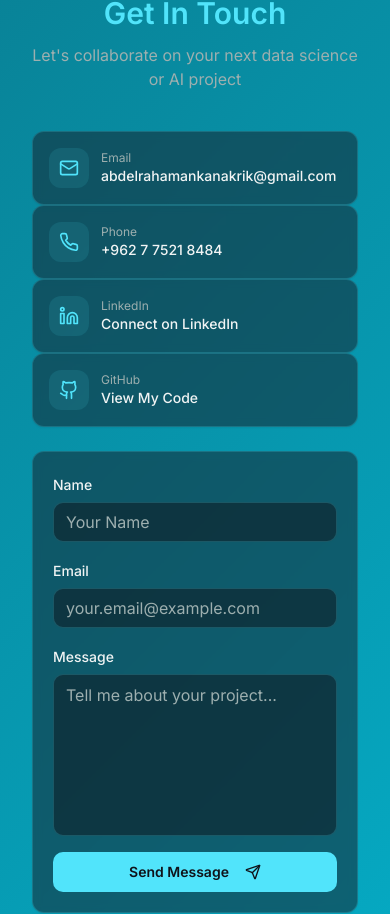
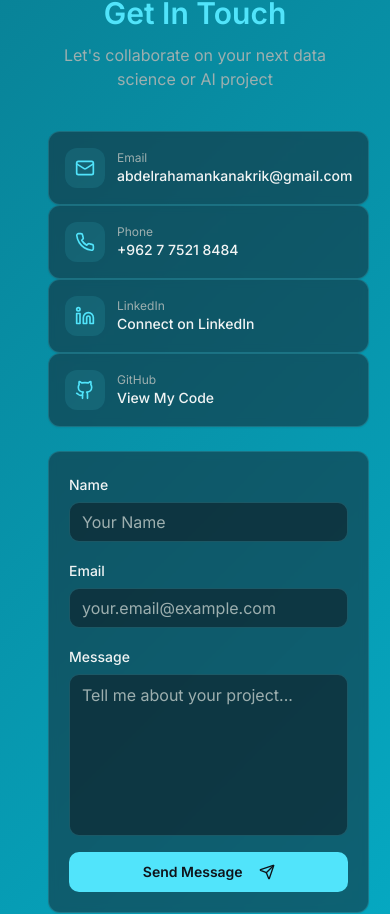
Before and after one commit to Abdelrahman-Kanakri/abdelrahman-kanakri-portfolio, a React (Vite) app: page / in a window 390 px wide. Shown: the part 9099-10013 px from the top of the page. Built offline with nearby package versions, Linux system fonts and the light colour scheme; the HTML template or start-up script is replaced by a standard one.

Commit message:
Fix mobile layout centering
Center contact cards and form on mobile view by adjusting layout properties.

```diff
--- a/src/components/Contact.tsx
+++ b/src/components/Contact.tsx
@@ -59,15 +59,15 @@ const Contact = memo(() => {
   }, []);
 
   return (
-    <section id="contact" className="py-12 sm:py-16 lg:py-20">
+    <section id="contact" className="py-12 sm:py-16 lg:py-20 px-4">
       <div className="container mx-auto max-w-6xl">
         <motion.div className="text-center mb-10 sm:mb-12 lg:mb-16 space-y-3 sm:space-y-4" initial={{ y: 20, opacity: 0 }} whileInView={{ y: 0, opacity: 1 }} viewport={{ once: true }} transition={{ duration: 0.5 }}>
           <h2 className="text-3xl sm:text-4xl lg:text-5xl font-bold text-gradient">Get In Touch</h2>
           <p className="text-base sm:text-lg text-muted-foreground max-w-2xl mx-auto">Let's collaborate on your next data science or AI project</p>
         </motion.div>
 
-        <div className="grid lg:grid-cols-5 gap-6 sm:gap-8 lg:gap-12">
-          <motion.div className="lg:col-span-2 space-y-4 sm:space-y-6 w-full mx-auto lg:mx-0 lg:max-w-none" initial={{ x: -30, opacity: 0 }} whileInView={{ x: 0, opacity: 1 }} viewport={{ once: true }} transition={{ duration: 0.5 }}>
+        <div className="grid lg:grid-cols-5 gap-6 sm:gap-8 lg:gap-12 place-items-center lg:place-items-start">
+          <motion.div className="lg:col-span-2 space-y-4 sm:space-y-6 w-full max-w-md" initial={{ x: -30, opacity: 0 }} whileInView={{ x: 0, opacity: 1 }} viewport={{ once: true }} transition={{ duration: 0.5 }}>
             {CONTACT_INFO.map((item, index) => {
               const Icon = item.icon;
               return (
@@ -101,7 +101,7 @@ const Contact = memo(() => {
             })}
           </motion.div>
 
-          <motion.div className="lg:col-span-3 w-full mx-auto lg:mx-0 lg:max-w-none" initial={{ x: 30, opacity: 0 }} whileInView={{ x: 0, opacity: 1 }} viewport={{ once: true }} transition={{ duration: 0.5 }}>
+          <motion.div className="lg:col-span-3 w-full max-w-md" initial={{ x: 30, opacity: 0 }} whileInView={{ x: 0, opacity: 1 }} viewport={{ once: true }} transition={{ duration: 0.5 }}>
             <Card className="border-accent/20 bg-card/50 backdrop-blur-sm transition-all duration-300 hover:border-accent/40 hover:shadow-lg hover:shadow-accent/10">
               <CardContent className="p-5 sm:p-6 lg:p-8">
                 <form onSubmit={handleSubmit} className="space-y-4 sm:space-y-6">
```
